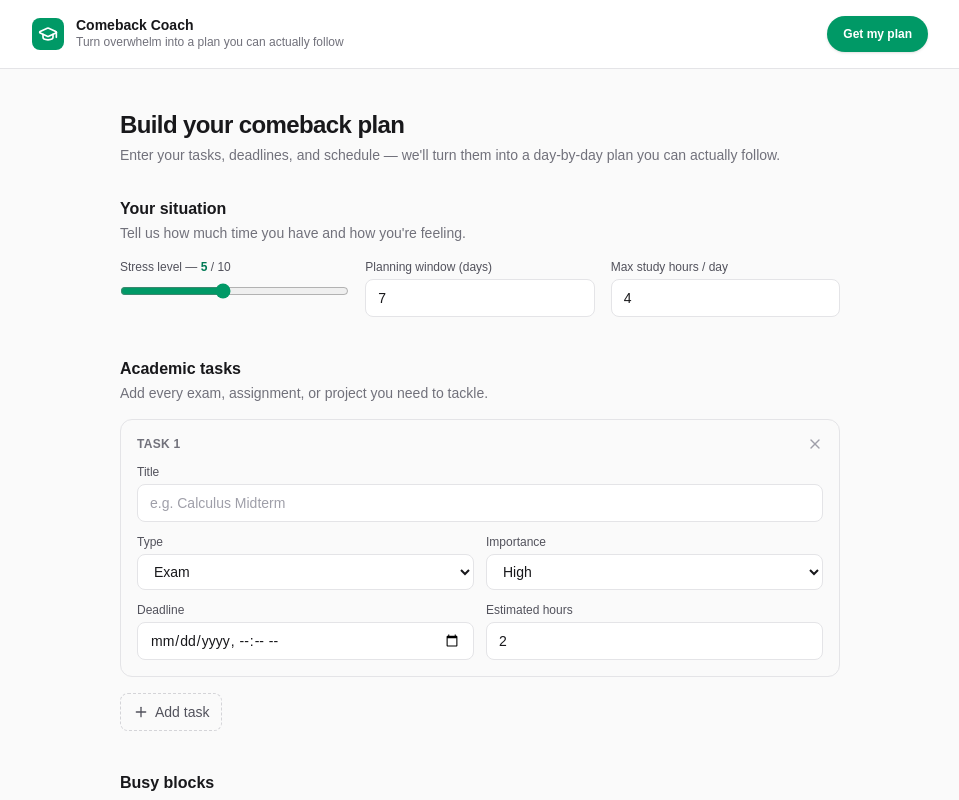
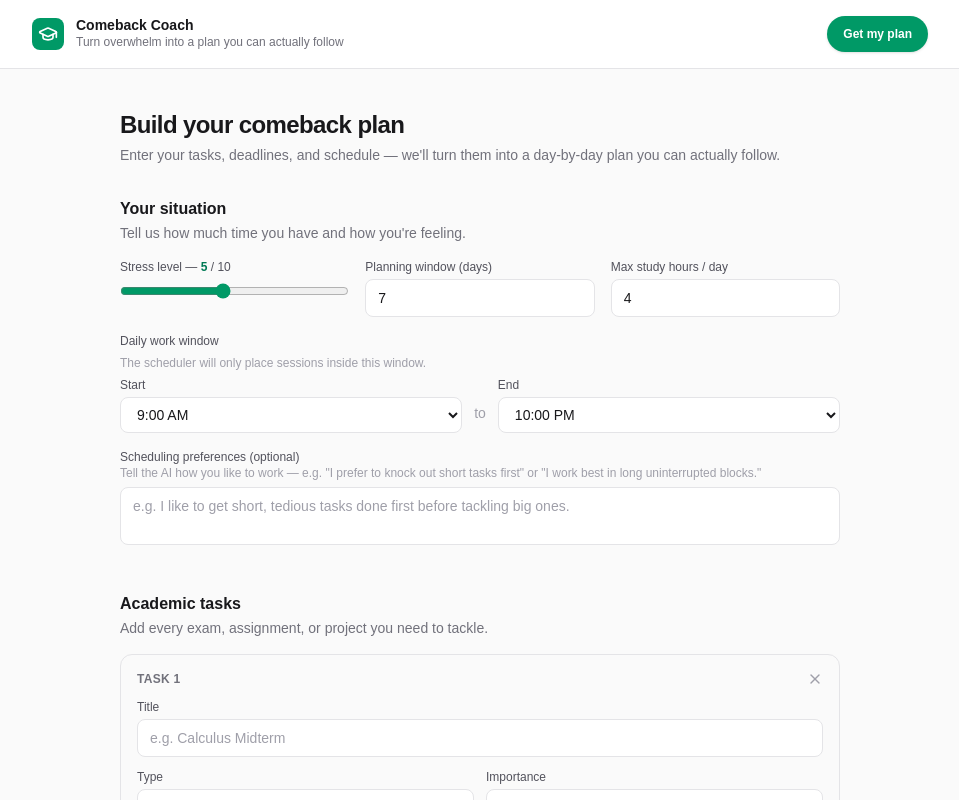
Before and after one commit to antonylin0428/Comeback, a Next.js app: page /plan in a window 1280 px wide. Shown: the top 800 px of the page, without its empty margins (160-1119 px from the left). Built offline with nearby package versions, Linux system fonts and the light colour scheme.

Commit message:
added customization features

```diff
--- a/components/InputForm.tsx
+++ b/components/InputForm.tsx
@@ -93,6 +93,9 @@ export function InputForm() {
   const [stressLevel, setStressLevel] = useState(5);
   const [planningWindowDays, setPlanningWindowDays] = useState(7);
   const [maxHoursPerDay, setMaxHoursPerDay] = useState(4);
+  const [workStartHour, setWorkStartHour] = useState(9);
+  const [workEndHour, setWorkEndHour] = useState(22);
+  const [schedulingPreferences, setSchedulingPreferences] = useState("");
 
   const [tasks, setTasks] = useState<TaskDraft[]>([defaultTask()]);
   const [busyBlocks, setBusyBlocks] = useState<BusyBlockDraft[]>([]);
@@ -144,11 +147,20 @@ export function InputForm() {
       return;
     }
 
+    if (workEndHour <= workStartHour) {
+      setError("Work end time must be after work start time.");
+      setTimeout(() => errorRef.current?.scrollIntoView({ behavior: "smooth", block: "center" }), 50);
+      return;
+    }
+
     const payload: CoachPlanRequest = {
       studentContext: {
         stressLevel,
         planningWindowDays,
         maxHoursPerDay,
+        workStartHour,
+        workEndHour,
+        schedulingPreferences: schedulingPreferences.trim() || undefined,
       },
       tasks: tasks.map((t) => ({
         title: t.title.trim(),
@@ -247,6 +259,61 @@ export function InputForm() {
             />
           </div>
         </div>
+
+        {/* Work window */}
+        <div className="space-y-1.5">
+          <p className={labelClass}>Daily work window</p>
+          <p className="text-xs text-zinc-400 dark:text-zinc-500">
+            The scheduler will only place sessions inside this window.
+          </p>
+          <div className="flex items-center gap-3">
+            <div className="flex flex-1 flex-col gap-1">
+              <label className={labelClass}>Start</label>
+              <select
+                value={workStartHour}
+                onChange={(e) => setWorkStartHour(Number(e.target.value))}
+                className={`${inputClass}`}
+              >
+                {Array.from({ length: 24 }, (_, h) => (
+                  <option key={h} value={h}>
+                    {h === 0 ? "12:00 AM" : h < 12 ? `${h}:00 AM` : h === 12 ? "12:00 PM" : `${h - 12}:00 PM`}
+                  </option>
+                ))}
+              </select>
+            </div>
+            <span className="mt-4 text-sm text-zinc-400">to</span>
+            <div className="flex flex-1 flex-col gap-1">
+              <label className={labelClass}>End</label>
+              <select
+                value={workEndHour}
+                onChange={(e) => setWorkEndHour(Number(e.target.value))}
+                className={`${inputClass}`}
+              >
+                {Array.from({ length: 24 }, (_, h) => h + 1).map((h) => (
+                  <option key={h} value={h}>
+                    {h === 24 ? "12:00 AM (midnight)" : h < 12 ? `${h}:00 AM` : h === 12 ? "12:00 PM" : `${h - 12}:00 PM`}
+                  </option>
+                ))}
+              </select>
+            </div>
+          </div>
+        </div>
+
+        {/* Scheduling preferences */}
+        <div>
+          <label className={labelClass}>Scheduling preferences (optional)</label>
+          <p className="mb-1.5 text-xs text-zinc-400 dark:text-zinc-500">
+            Tell the AI how you like to work — e.g. &quot;I prefer to knock out short tasks first&quot; or &quot;I work best in long uninterrupted blocks.&quot;
+          </p>
+          <textarea
+            rows={2}
+            maxLength={500}
+            placeholder="e.g. I like to get short, tedious tasks done first before tackling big ones."
+            value={schedulingPreferences}
+            onChange={(e) => setSchedulingPreferences(e.target.value)}
+            className={`${inputClass} resize-none`}
+          />
+        </div>
       </section>
 
       {/* Tasks */}
--- a/lib/normalizer.ts
+++ b/lib/normalizer.ts
@@ -6,7 +6,12 @@ import type {
   NormalizedTask,
 } from "@/types/domain";
 
-import { DEFAULT_PLANNING_WINDOW_DAYS, MAX_PLANNING_WINDOW_DAYS } from "./constants";
+import {
+  DAY_END_HOUR,
+  DAY_START_HOUR,
+  DEFAULT_PLANNING_WINDOW_DAYS,
+  MAX_PLANNING_WINDOW_DAYS,
+} from "./constants";
 import { mergeOverlappingIntervals, parseIsoDate, type TimeInterval } from "./time";
 import { clamp, sortByDeadline } from "./utils";
 import type { CoachPlanRequestParsed } from "./validators";
@@ -34,6 +39,9 @@ export function normalizeCoachPlanInput(raw: CoachPlanRequest | CoachPlanRequest
       MAX_PLANNING_WINDOW_DAYS,
     ),
     maxHoursPerDay: raw.studentContext.maxHoursPerDay,
+    workStartHour: clamp(Math.round(raw.studentContext.workStartHour ?? DAY_START_HOUR), 0, 23),
+    workEndHour: clamp(Math.round(raw.studentContext.workEndHour ?? DAY_END_HOUR), 1, 24),
+    schedulingPreferences: raw.studentContext.schedulingPreferences?.trim() || undefined,
   };
 
   if (!Number.isFinite(studentContext.planningWindowDays) || studentContext.planningWindowDays < 1) {
--- a/lib/prompts.ts
+++ b/lib/prompts.ts
@@ -25,13 +25,19 @@ function busyPayload(input: NormalizedCoachInput) {
  */
 export function buildPlanningPrompt(input: NormalizedCoachInput): string {
   const ctx = input.studentContext;
+  const preferencesBlock = ctx.schedulingPreferences?.trim()
+    ? `\nStudent scheduling preferences (follow these when ordering and grouping chunks):\n"${ctx.schedulingPreferences.trim()}"\n`
+    : "";
+
   return `You are an academic recovery coach. Given a student's context, tasks, and busy blocks, produce a realistic prioritization and chunk breakdown.
 
 Student context:
 - stressLevel (1-10): ${ctx.stressLevel}
 - planningWindowDays: ${ctx.planningWindowDays}
 - maxHoursPerDay: ${ctx.maxHoursPerDay}
-
+- workStartHour: ${ctx.workStartHour} (daily work window starts at this hour)
+- workEndHour: ${ctx.workEndHour} (daily work window ends at this hour)
+${preferencesBlock}
 Tasks (use these exact task "id" values in rankedTaskIds and chunks — do not invent ids):
 ${JSON.stringify(tasksPayload(input), null, 2)}
 
@@ -52,8 +58,9 @@ Return ONLY valid JSON matching this shape (no markdown):
 Rules:
 - chunks must cover each task's estimatedHours in total (sum of hours per taskId should match estimatedHours within 0.25h).
 - order is global sequence (1,2,3...) across all chunks.
-- Prefer earlier deadlines and higher importanceWeight when ranking.
+- Prefer earlier deadlines and higher importanceWeight when ranking, unless overridden by the student's scheduling preferences above.
 - Keep chunks between 0.5 and 2 hours where possible.
+- Respect the student's workStartHour and workEndHour when describing when sessions should happen.
 `;
 }
 
--- a/lib/scheduler.ts
+++ b/lib/scheduler.ts
@@ -3,12 +3,7 @@ import { addHours, isBefore, startOfDay } from "date-fns";
 import type { AIPlanningResult, NormalizedCoachInput } from "@/types/domain";
 import type { DailyScheduleDay, SchedulerResult, ScheduledBlock } from "@/types/plan";
 
-import {
-  DAY_END_HOUR,
-  DAY_START_HOUR,
-  MAX_BLOCK_HOURS,
-  MIN_CHUNK_HOURS,
-} from "./constants";
+import { MAX_BLOCK_HOURS, MIN_CHUNK_HOURS } from "./constants";
 import {
   addBreakAfter,
   addHoursToDate,
@@ -19,11 +14,11 @@ import {
   type TimeInterval,
 } from "./time";
 
-function workWindowForDay(day: Date): TimeInterval {
+function workWindowForDay(day: Date, startHour: number, endHour: number): TimeInterval {
   const base = startOfDay(day);
   return {
-    start: addHours(base, DAY_START_HOUR),
-    end: addHours(base, DAY_END_HOUR),
+    start: addHours(base, startHour),
+    end: addHours(base, endHour),
   };
 }
 
@@ -37,7 +32,8 @@ function busyForDay(day: Date, input: NormalizedCoachInput): TimeInterval[] {
 }
 
 function freeWindowsForDay(day: Date, input: NormalizedCoachInput): TimeInterval[] {
-  const work = workWindowForDay(day);
+  const { workStartHour, workEndHour } = input.studentContext;
+  const work = workWindowForDay(day, workStartHour, workEndHour);
   const busy = busyForDay(day, input);
   let free: TimeInterval[] = [work];
   for (const b of busy) {
--- a/lib/validators.ts
+++ b/lib/validators.ts
@@ -8,13 +8,21 @@ import {
 
 const importanceSchema = z.enum(["low", "medium", "high"]);
 
-const studentContextSchema = z.object({
+const studentContextSchema = z
+  .object({
     stressLevel: z.number().min(1).max(10),
     planningWindowDays: z
       .number()
       .min(MIN_PLANNING_WINDOW_DAYS)
       .max(MAX_PLANNING_WINDOW_DAYS),
     maxHoursPerDay: z.number().min(0.5).max(MAX_HOURS_PER_DAY_CAP),
+    workStartHour: z.number().min(0).max(23).int(),
+    workEndHour: z.number().min(1).max(24).int(),
+    schedulingPreferences: z.string().max(500).optional(),
+  })
+  .refine((d) => d.workEndHour > d.workStartHour, {
+    message: "workEndHour must be after workStartHour",
+    path: ["workEndHour"],
   });
 
 const taskSchema = z.object({
--- a/types/api.ts
+++ b/types/api.ts
@@ -8,6 +8,9 @@ export interface StudentContextInput {
   stressLevel: number;
   planningWindowDays: number;
   maxHoursPerDay: number;
+  workStartHour: number;
+  workEndHour: number;
+  schedulingPreferences?: string;
 }
 
 export interface TaskInput {
--- a/types/domain.ts
+++ b/types/domain.ts
@@ -8,6 +8,9 @@ export interface NormalizedStudentContext {
   stressLevel: number;
   planningWindowDays: number;
   maxHoursPerDay: number;
+  workStartHour: number;
+  workEndHour: number;
+  schedulingPreferences?: string;
 }
 
 export interface NormalizedTask {
```
Lines whose indentation alone changed are shown as unchanged.
